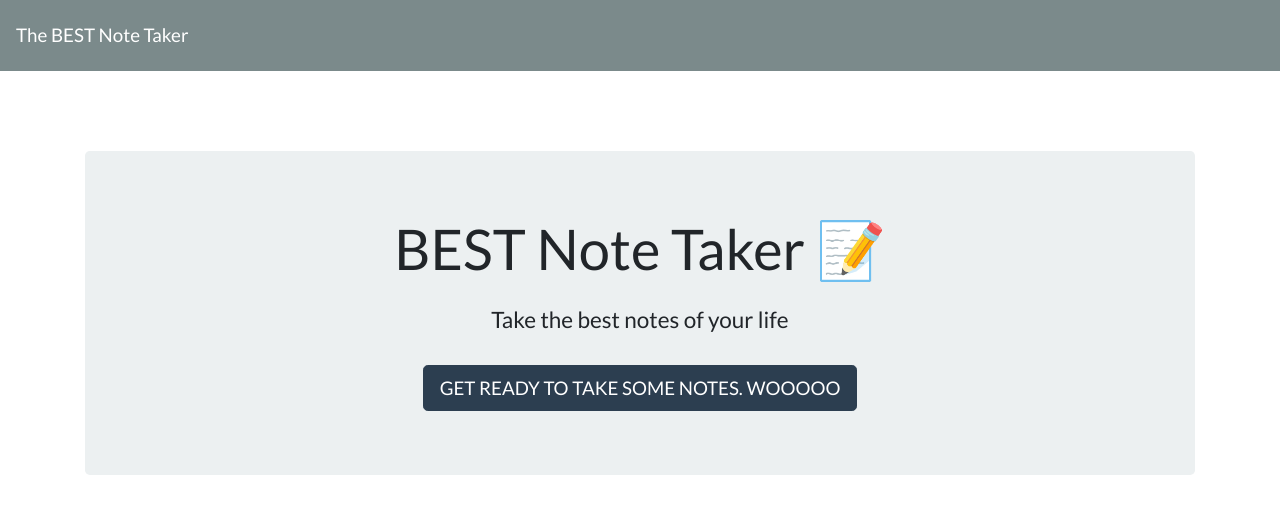
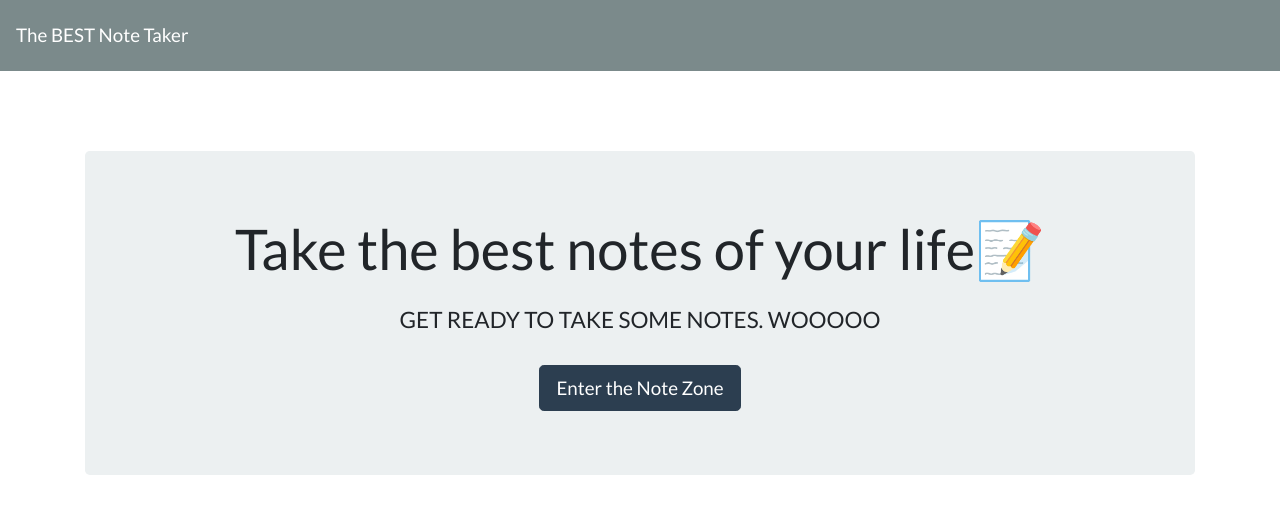
Before and after one commit to JohnMohr/JM_Notetaker_HW, a website: page public/index.html in a window 1280 px wide. Drawn offline with nearby package versions, Linux system fonts and the light colour scheme; no server answers.

Commit message:
broken delete button is WIP. fixed font awesome icon call, hoping this was the answer.

```diff
--- a/public/assets/script.js
+++ b/public/assets/script.js
@@ -113,7 +113,7 @@ const renderNoteList = (notes) => {
 
         if(withDeleteButton) {
             const $delBtn = $(
-                "<i class='fas-fa-trash-alt float-right text-danger delete-note'>"
+                "<i class='fas fa-trash-alt float-right text-danger delete-note'>"
                 );
             $li.append($delBtn);
         }
--- a/public/index.html
+++ b/public/index.html
@@ -5,7 +5,7 @@
   <meta charset="UTF-8">
   <meta name="viewport" content="width=device-width, initial-scale=1.0">
   <meta http-equiv="X-UA-Compatible" content="ie=edge">
-  <title>Note Taker</title>
+  <title> B E S T Note Taker T Ƨ Ǝ 𐐒</title>
   <link rel="stylesheet" href="https://cdnjs.cloudflare.com/ajax/libs/bootswatch/4.1.3/flatly/bootstrap.min.css" />
   <link rel="stylesheet" href="https://use.fontawesome.com/releases/v5.15.2/css/all.css" integrity="sha384-vSIIfh2YWi9wW0r9iZe7RJPrKwp6bG+s9QZMoITbCckVJqGCCRhc+ccxNcdpHuYu" crossorigin="anonymous">
 </head>
@@ -17,9 +17,9 @@
   </nav>
   <div class="container">
     <div style="margin-top: 80px;" class="jumbotron text-center">
-      <h1 class="display-4">BEST Note Taker <span role="img" aria-label="Memo">📝</span></h1>
-      <h4 class="mt-4">Take the best notes of your life</h4>
-      <a class="btn btn-primary btn-lg mt-4" href="/notes" role="button">GET READY TO TAKE SOME NOTES. WOOOOO</a>
+      <h1 class="display-4">Take the best notes of your life<span role="img" aria-label="Memo">📝</span></h1>
+      <h4 class="mt-4">GET READY TO TAKE SOME NOTES. WOOOOO</h4>
+      <a class="btn btn-primary btn-lg mt-4" href="/notes" role="button">Enter the Note Zone</a>
     </div>
   </div>
   <script src="https://cdnjs.cloudflare.com/ajax/libs/jquery/3.3.1/jquery.min.js"></script>
```
